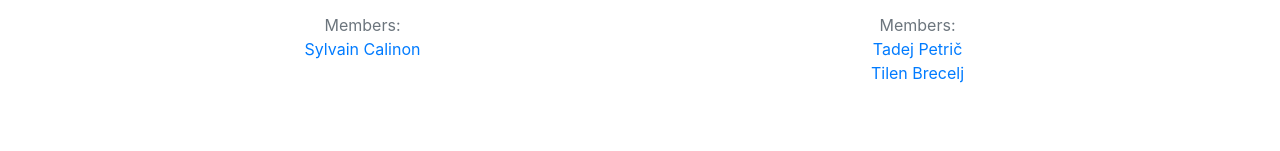
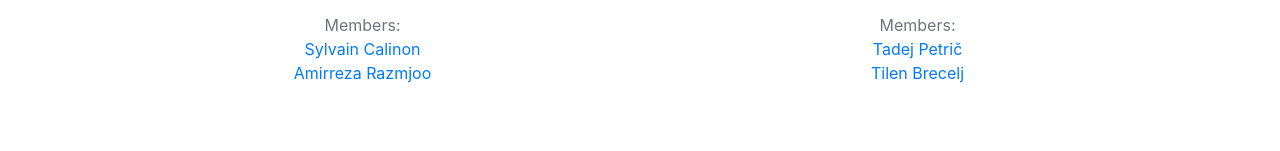
Before and after one commit to switch-project/switch-project.github.io, a website with bundled scripts: page index.htm in a window 1280 px wide. Shown: the part 2743-2894 px from the top of the page. Built offline with nearby package versions, Linux system fonts and the light colour scheme.

Commit message:
Update index.htm

```diff
--- a/index.htm
+++ b/index.htm
@@ -109,6 +109,7 @@
 		<div class="col-lg-6 text-center">
 		<p class="text-muted mb-0">Members:</p>
 		<p class="text-muted mb-0"><a href="http://calinon.ch/" target="_BLANK">Sylvain Calinon</a></p>
+		<p class="text-muted mb-0"><a href="https://www.idiap.ch/~afard/" target="_BLANK">Amirreza Razmjoo</a></p>
 		</div>
 		<div class="col-lg-6 text-center">
 		<p class="text-muted mb-0">Members:</p>
```
